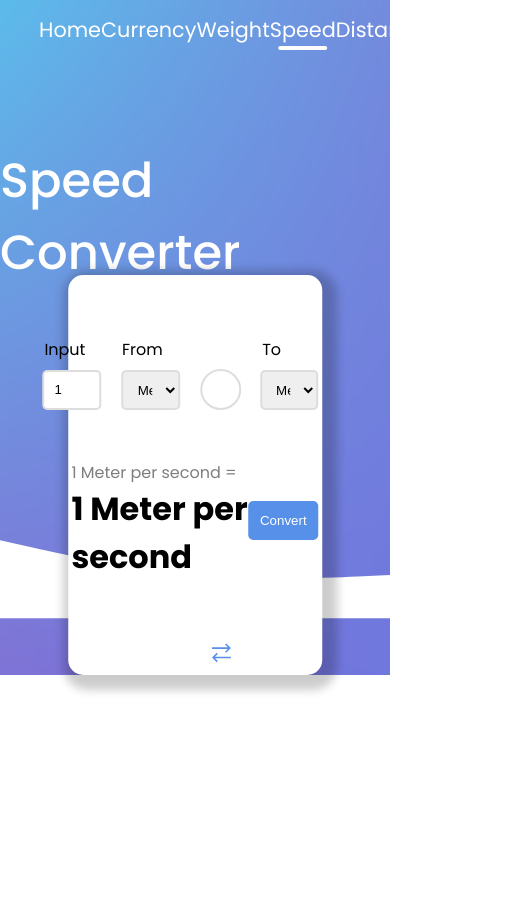
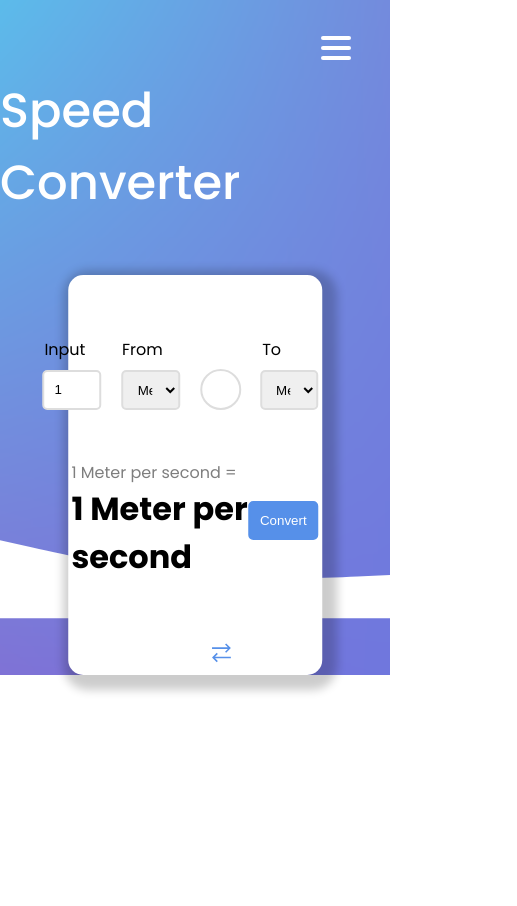
Before and after one commit to bencodes07/convertype, a website built with Vite: page src/html/speed.html in a window 390 px wide. Shown: the top 906 px of the page, 517 px wide, since content can reach past the window. Built offline with nearby package versions, Linux system fonts and the light colour scheme; files whose address does not match are found by name.

Commit message:
Committed at Dads

```diff
--- a/src/css/style.css
+++ b/src/css/style.css
@@ -105,7 +105,7 @@ nav a.active:after {
   z-index: 10;
 }
 
-.heroHeading {
+.heroHeading, .heading {
   color: white;
   z-index: 10;
   font-weight: 500;
@@ -196,3 +196,79 @@ nav a.active:after {
   color: var(--text-color);
   z-index: 100;
 }
+
+.hamburger {
+  display: none;
+  width: 30px;
+  height: 30px;
+  appearance: none;
+  background: none;
+  outline: none;
+  border: none;
+  cursor: pointer;
+  position: absolute;
+  top: 30px;
+  right: 10vw;
+}
+
+.hamburger .line,
+.hamburger:after,
+.hamburger:before {
+  content: "";
+  display: block;
+  width: 100%;
+  height: 4px;
+  background: var(--page-text);
+  margin-top: 6px;
+  border-radius: 1rem;
+  transition: all 0.5s;
+  z-index: 1000;
+  background-color: #fff;
+}
+
+.hamburger.active .line {
+  transform: translateX(50%);
+  opacity: 0;
+}
+
+.hamburger.active:before {
+  transform: rotate(-45deg) translate(-10px, 5px);
+}
+
+.hamburger.active:after {
+  transform: rotate(45deg) translate(-9px, -5px);
+}
+
+/* Mobile Design */
+
+@media screen and (max-width: 1124px) {
+  .heroHeading {
+    position: relative;
+    top: -70px;
+  }
+}
+
+@media screen and (max-width: 800px) {
+  .hamburger {
+    display: block;
+    transition: right 0.3s ease;
+  }
+
+  .navList {
+    width: 100%;
+    position: fixed;
+    left: 200%;
+    transition: all 0.35s ease;
+    flex-direction: column;
+    align-items:flex-end;
+    margin-top: 20px;
+  }
+
+  .navList.active {
+    left: -10%;
+  }
+
+  .hamburger.active {
+    right: 175px;
+  }
+}
--- a/src/html/speed.html
+++ b/src/html/speed.html
@@ -11,7 +11,7 @@
 <body>
   <div class="hero">
     <nav>
-      <ul>
+      <ul class="navList">
         <li><a href="../../index.html">Home</a></li>
         <li><a href="currency.html">Currency</a></li>
         <li><a href="weight.html">Weight</a></li>
@@ -19,6 +19,10 @@
         <li><a href="distance.html">Distance</a></li>
         <li><a href="youtube.html">YouTube</a></li>
       </ul>
+
+      <button class="hamburger">
+        <div class="line"></div>
+      </button>
     </nav>
 
 
@@ -77,5 +81,23 @@
   <!-- Particles -->
   <script src="../../node_modules/ParticleJS/particles.js" defer></script>
   <script src="../js/particles.js" defer></script>
+
+  <script>
+    const hamburgerSwitch = document.querySelector(".hamburger");
+    const smallerNav = document.querySelector('.navList');
+    hamburgerSwitch.addEventListener('click', () => {
+      hamburgerSwitch.classList.toggle('active');
+      smallerNav.classList.toggle('active');
+
+      document.body.classList.toggle('navListActive');
+
+      if(hamburgerActive == false) {
+        hamburgerActive = true;
+      } else {
+        hamburgerActive = false;
+      }
+    });
+  </script>
+
 </body>
 </html>
```
Also changed, not shown: index.html (+6 -2 lines), src/html/currency.html (+23 -1 lines), src/html/distance.html (+23 -1 lines), src/html/weight.html (+23 -1 lines), src/html/youtube.html (+22 -1 lines), src/js/main.js (+24 -0 lines).
